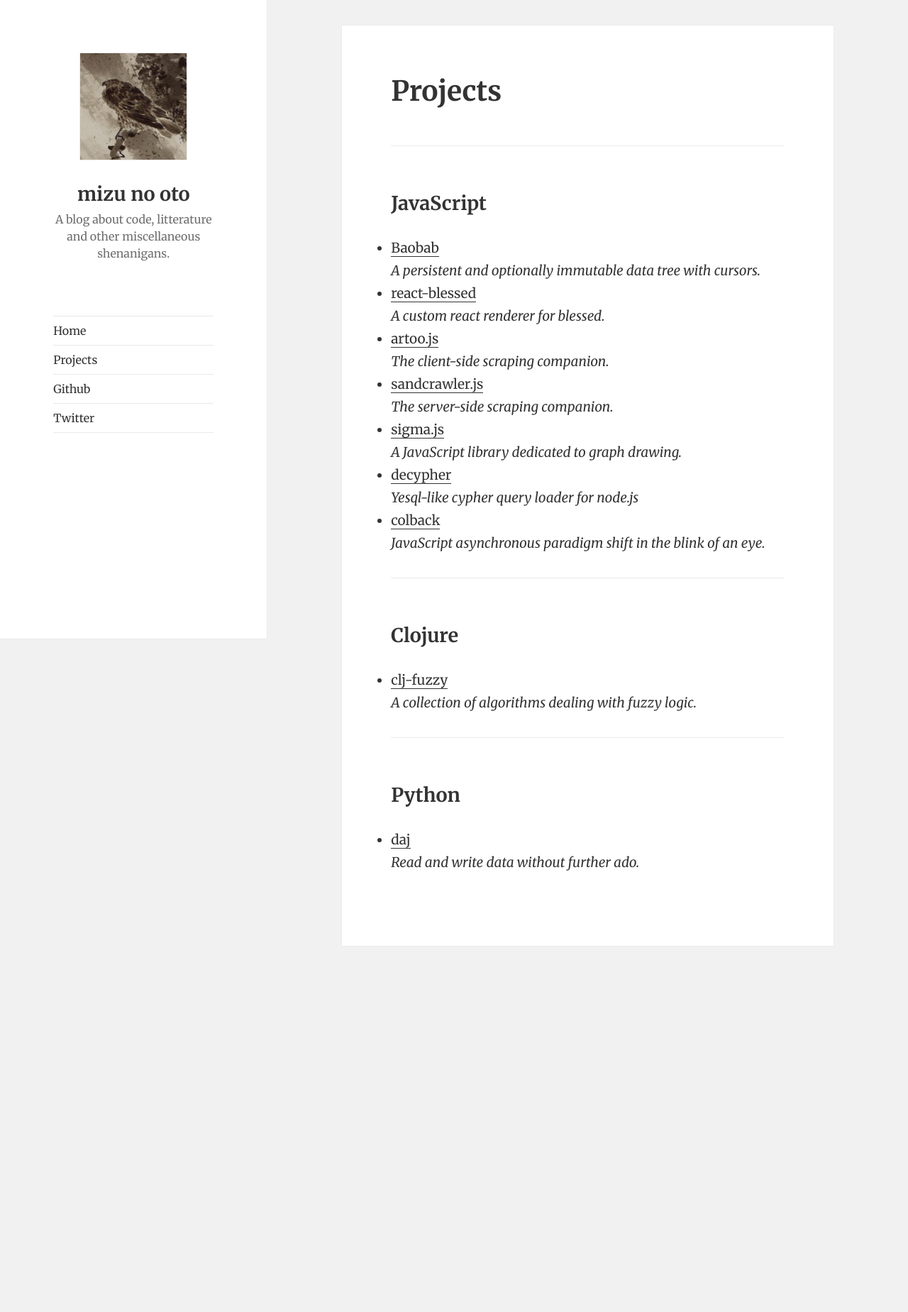
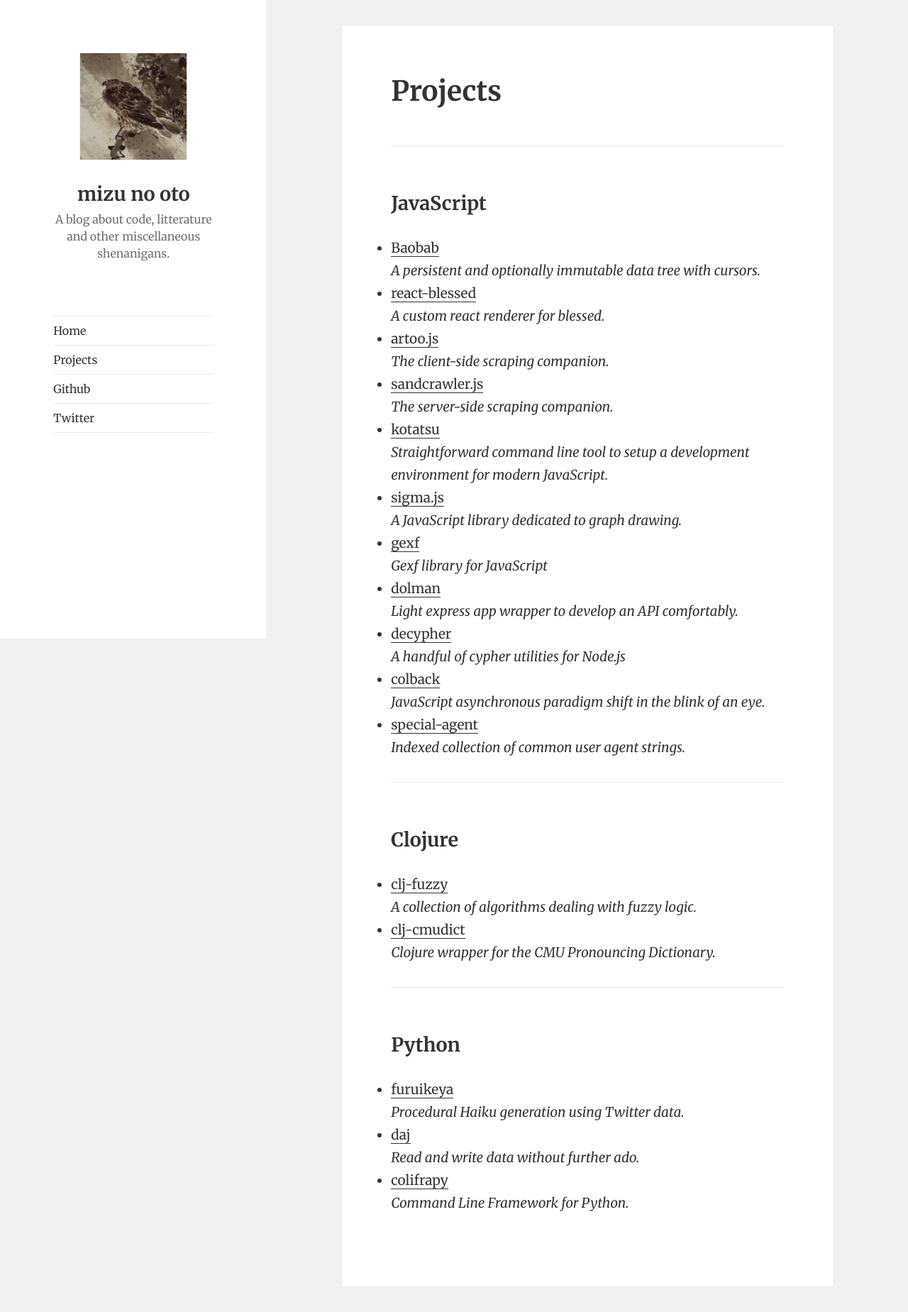
Before and after one commit to Yomguithereal/yomguithereal.github.io, a Jekyll site: the page built from projects.md, in a window 1280 px wide. Shown: the whole page at 71% size. Built offline with Jekyll 4.4.1, drawn with Linux system fonts in a browser that asks for light colours; Markdown is read by kramdown in place of the engine named in the settings; before the commit the page ends 1369 px from its top, so only the background shows below that.

```diff
--- a/css/custom.css
+++ b/css/custom.css
@@ -5,7 +5,6 @@
 
 code {
   background-color: rgba(0,0,0,0.04);
-  padding: 0.2em;
 }
 
 pre code {
--- a/projects.md
+++ b/projects.md
@@ -11,18 +11,25 @@
 * [react-blessed](https://github.com/Yomguithereal/react-blessed) <br> *A custom react renderer for blessed.*
 * [artoo.js](http://medialab.github.io/artoo/) <br> *The client-side scraping companion.*
 * [sandcrawler.js](https://github.com/medialab/sandcrawler) <br> *The server-side scraping companion.*
+* [kotatsu](https://github.com/Yomguithereal/kotatsu) <br> *Straightforward command line tool to setup a development environment for modern JavaScript.*
 * [sigma.js](http://sigmajs.org/) <br> *A JavaScript library dedicated to graph drawing.*
-* [decypher](https://github.com/Yomguithereal/decypher) <br> *Yesql-like cypher query loader for node.js*
+* [gexf](https://github.com/Yomguithereal/gexf) <br> *Gexf library for JavaScript*
+* [dolman](https://github.com/Yomguithereal/dolman) <br> *Light express app wrapper to develop an API comfortably.*
+* [decypher](https://github.com/Yomguithereal/decypher) <br> *A handful of cypher utilities for Node.js*
 * [colback](http://yomguithereal.github.io/colback/) <br> *JavaScript asynchronous paradigm shift in the blink of an eye.*
+* [special-agent](https://github.com/Yomguithereal/special-agent) <br> *Indexed collection of common user agent strings.*
 
 ---
 
 ### Clojure
 
 * [clj-fuzzy](http://yomguithereal.github.io/clj-fuzzy/) <br> *A collection of algorithms dealing with fuzzy logic.*
+* [clj-cmudict](https://github.com/Yomguithereal/clj-cmudict) <br> *Clojure wrapper for the CMU Pronouncing Dictionary.*
 
 ---
 
 ### Python
 
+* [furuikeya](https://github.com/Yomguithereal/furuikeya) <br> *Procedural Haiku generation using Twitter data.*
 * [daj](https://github.com/Yomguithereal/python-daj) <br> *Read and write data without further ado.*
+* [colifrapy](https://github.com/Yomguithereal/colifrapy) <br> *Command Line Framework for Python.*
```
Also changed, not shown: _posts/_2015-10-03-react-custom-renderer.md (deleted, +0 -22 lines), _posts/_2016-01-13-react-custom-renderer.md (added, +129 -0 lines).
